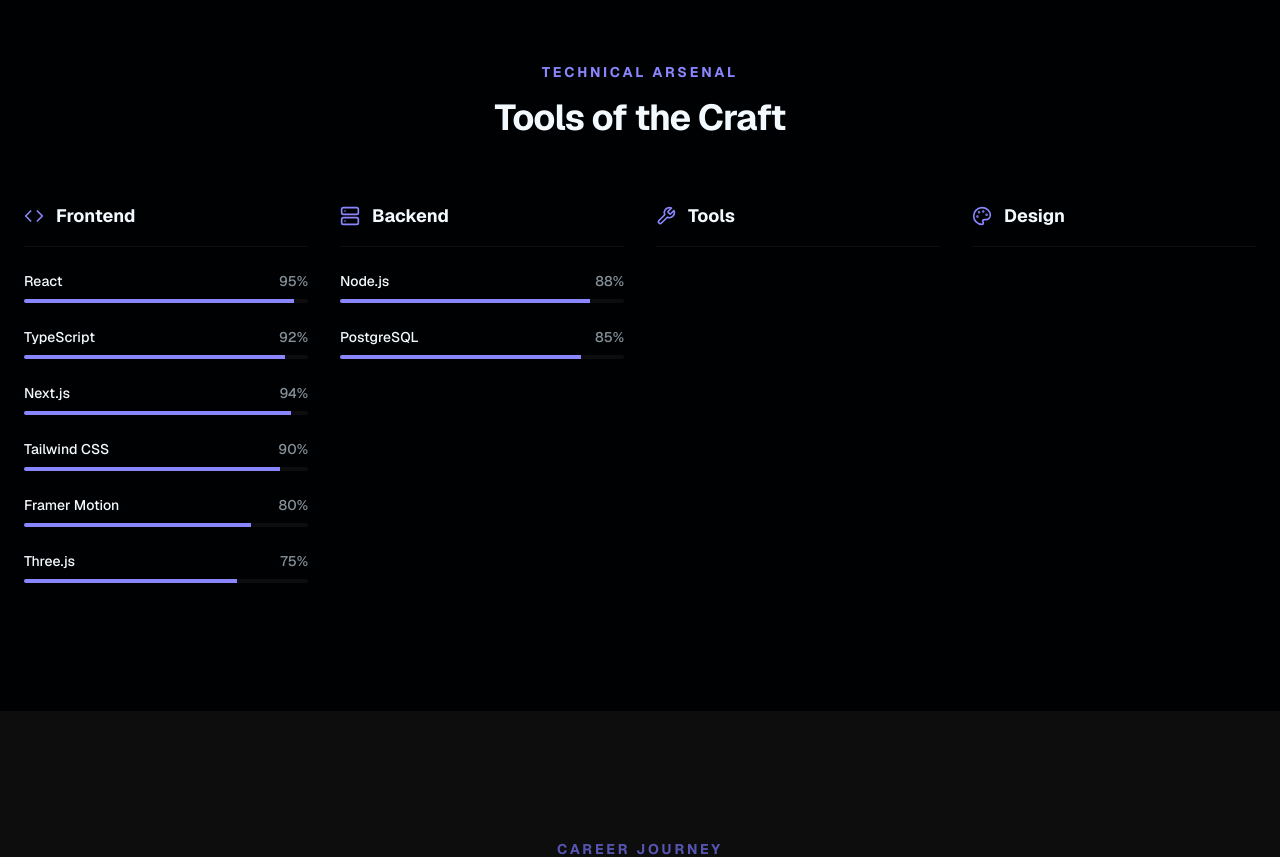
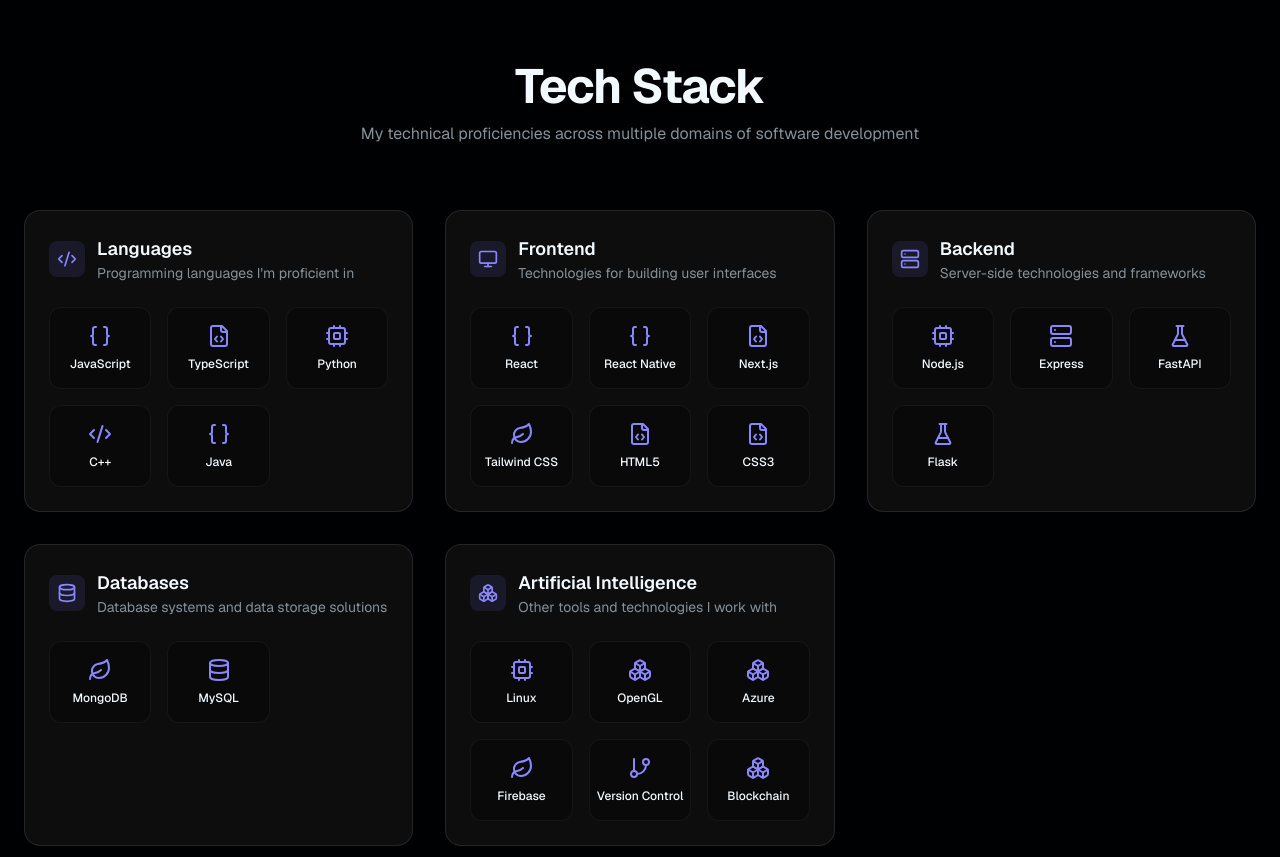
Before and after one commit to NANDINISHARMA30/Nandini-PortFolio, a Next.js app: page / in a window 1280 px wide. Shown: the part 1900-2757 px from the top of the page. Built offline with nearby package versions, Linux system fonts and the light colour scheme.

Commit message:
Skills Part Added

```diff
--- a/app/components/about-section.tsx
+++ b/app/components/about-section.tsx
@@ -33,11 +33,11 @@ export function AboutSection() {
 
           <div className="grid grid-cols-2 gap-8 pt-4">
             <div>
-              <p className="text-3xl font-bold text-foreground">08+</p>
+              <p className="text-3xl font-bold text-foreground">02+</p>
               <p className="text-sm text-muted-foreground">Years Experience</p>
             </div>
             <div>
-              <p className="text-3xl font-bold text-foreground">42+</p>
+              <p className="text-3xl font-bold text-foreground">12+</p>
               <p className="text-sm text-muted-foreground">Projects Launched</p>
             </div>
           </div>
--- a/app/components/skills-section.tsx
+++ b/app/components/skills-section.tsx
@@ -1,69 +1,141 @@
 "use client"
 
 import { motion } from "framer-motion"
-import { initialData } from "@/lib/data"
-import { Code, Server, Wrench, Palette } from "lucide-react"
+import {
+  Code2,
+  Monitor,
+  Server,
+  Database,
+  Boxes,
+  Braces,
+  FileCode,
+  Cpu,
+  FlaskConical,
+  GitBranch,
+  Leaf,
+} from "lucide-react"
 
-const categoryIcons = {
-  Frontend: Code,
-  Backend: Server,
-  Tools: Wrench,
-  Design: Palette,
-}
+const skillsData = [
+  {
+    title: "Languages",
+    subtitle: "Programming languages I'm proficient in",
+    icon: Code2,
+    items: [
+      { name: "JavaScript", icon: Braces },
+      { name: "TypeScript", icon: FileCode },
+      { name: "Python", icon: Cpu },
+      { name: "C++", icon: Code2 },
+      { name: "Java", icon: Braces },
+    ],
+  },
+  {
+    title: "Frontend",
+    subtitle: "Technologies for building user interfaces",
+    icon: Monitor,
+    items: [
+      { name: "React", icon: Braces },
+      { name: "React Native", icon: Braces },
+      { name: "Next.js", icon: FileCode },
+      { name: "Tailwind CSS", icon: Leaf },
+      { name: "HTML5", icon: FileCode },
+      { name: "CSS3", icon: FileCode },
+    ],
+  },
+  {
+    title: "Backend",
+    subtitle: "Server-side technologies and frameworks",
+    icon: Server,
+    items: [
+      { name: "Node.js", icon: Cpu },
+      { name: "Express", icon: Server },
+      { name: "FastAPI", icon: FlaskConical },
+      { name: "Flask", icon: FlaskConical },
+    ],
+  },
+  {
+    title: "Databases",
+    subtitle: "Database systems and data storage solutions",
+    icon: Database,
+    items: [
+      { name: "MongoDB", icon: Leaf },
+      { name: "MySQL", icon: Database },
+    ],
+  },
+  {
+    title: "Artificial Intelligence",
+    subtitle: "Other tools and technologies I work with",
+    icon: Boxes,
+    items: [
+      { name: "Linux", icon: Cpu },
+      { name: "OpenGL", icon: Boxes },
+      { name: "Azure", icon: Boxes },
+      { name: "Firebase", icon: Leaf },
+      { name: "Version Control", icon: GitBranch },
+      { name: "Blockchain", icon: Boxes },
+    ],
+  },
+]
 
 export function SkillsSection() {
-  const categories = ["Frontend", "Backend", "Tools", "Design"] as const
-
   return (
     <section id="skills" className="py-32 px-6">
-      <div className="max-w-7xl mx-auto space-y-16">
-        <div className="text-center space-y-4">
-          <h2 className="text-sm font-bold tracking-[0.2em] uppercase text-primary">Technical Arsenal</h2>
-          <h3 className="text-4xl font-bold tracking-tight">Tools of the Craft</h3>
+
+      {/* SECTION HEADING */}
+      <div className="max-w-7xl mx-auto mb-16 text-center space-y-3">
+        <h2 className="text-4xl md:text-5xl font-bold tracking-tight">
+          Tech Stack
+        </h2>
+        <p className="text-sm md:text-base text-muted-foreground max-w-2xl mx-auto">
+          My technical proficiencies across multiple domains of software development
+        </p>
       </div>
 
-        <div className="grid grid-cols-1 md:grid-cols-2 lg:grid-cols-4 gap-8">
-          {categories.map((category, i) => {
-            const Icon = categoryIcons[category]
-            const skills = initialData.skills.filter((s) => s.category === category)
-
+      {/* SKILLS GRID */}
+      <div className="max-w-7xl mx-auto grid grid-cols-1 md:grid-cols-2 lg:grid-cols-3 gap-8">
+        {skillsData.map((section, index) => {
+          const SectionIcon = section.icon
           return (
             <motion.div
-                key={category}
-                initial={{ opacity: 0, y: 20 }}
+              key={section.title}
+              initial={{ opacity: 0, y: 30 }}
               whileInView={{ opacity: 1, y: 0 }}
               viewport={{ once: true }}
-                transition={{ delay: i * 0.1 }}
-                className="space-y-6"
+              transition={{ delay: index * 0.1 }}
+              className="relative rounded-2xl border border-white/10 bg-white/5 backdrop-blur-xl p-6 space-y-6"
             >
-                <div className="flex items-center gap-3 text-lg font-bold border-b border-white/5 pb-4">
-                  <Icon className="w-5 h-5 text-primary" />
-                  <h4>{category}</h4>
+              <div className="flex items-center gap-3">
+                <div className="p-2 rounded-lg bg-primary/10">
+                  <SectionIcon className="w-5 h-5 text-primary" />
                 </div>
-                <div className="space-y-6">
-                  {skills.map((skill) => (
-                    <div key={skill.id} className="space-y-2 group">
-                      <div className="flex justify-between text-sm font-medium">
-                        <span className="group-hover:text-primary transition-colors">{skill.name}</span>
-                        <span className="text-muted-foreground">{skill.proficiency}%</span>
-                      </div>
-                      <div className="h-1 w-full bg-white/5 rounded-full overflow-hidden">
-                        <motion.div
-                          initial={{ width: 0 }}
-                          whileInView={{ width: `${skill.proficiency}%` }}
-                          viewport={{ once: true }}
-                          transition={{ duration: 1, delay: 0.5 }}
-                          className="h-full bg-primary"
-                        />
+                <div>
+                  <h3 className="text-lg font-semibold">{section.title}</h3>
+                  <p className="text-sm text-muted-foreground">
+                    {section.subtitle}
+                  </p>
                 </div>
               </div>
-                  ))}
+
+              <div className="grid grid-cols-2 sm:grid-cols-3 gap-4">
+                {section.items.map((item) => {
+                  const ItemIcon = item.icon
+                  return (
+                    <div
+                      key={item.name}
+                      className="flex flex-col items-center justify-center gap-2 rounded-xl bg-black/30 border border-white/5 py-4 hover:border-primary/40 transition"
+                    >
+                      <ItemIcon className="w-6 h-6 text-primary" />
+                      <span className="text-xs font-medium text-center">
+                        {item.name}
+                      </span>
+                    </div>
+                  )
+                })}
               </div>
             </motion.div>
           )
         })}
       </div>
-      </div>
+
     </section>
   )
 }
```
Lines whose indentation alone changed are shown as unchanged.
